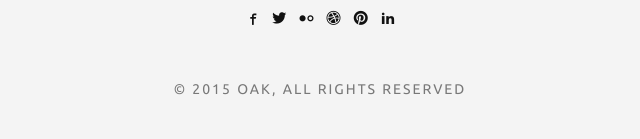
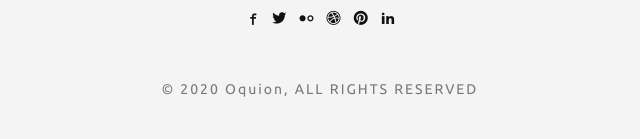
Before and after one commit to stanymaina/humanistic2, a plain HTML site: page 404.html in a window 1280 px wide. Shown: the part 585-724 px from the top of the page, 320-960 px from the left. Drawn offline with Linux system fonts and the light colour scheme; a web font is replaced by a local one.

Commit message:
Template upload

```diff
--- a/404.html
+++ b/404.html
@@ -186,7 +186,7 @@
                                 <li><a href="#"><i class="iconmoon-pinterest"></i></a></li>
                                 <li><a href="#"><i class="iconmoon-linkedin2"></i></a></li>
                             </ul>
-                            <span class="copyright-mark">&copy; 2015 OAK, ALL RIGHTS RESERVED</span>
+                            <span class="copyright-mark">&copy; 2020 Oquion, ALL RIGHTS RESERVED</span>
                             </div>
                         </div>
                     </div>
```
Also changed, not shown: about.html (+1 -1 lines), blog-timeline.html (+1 -1 lines), blog.html (+1 -1 lines), contact.html (+1 -1 lines), index-architecture.html (+1 -1 lines), index.html (+1 -1 lines), portfolio-2column.html (+1 -1 lines), portfolio-3column.html (+1 -1 lines), portfolio-dribbble.html (+1 -1 lines), portfolio-masonry.html (+1 -1 lines), single-blog.html (+1 -1 lines), single-project.html (+1 -1 lines), typography.html (+1 -1 lines).
